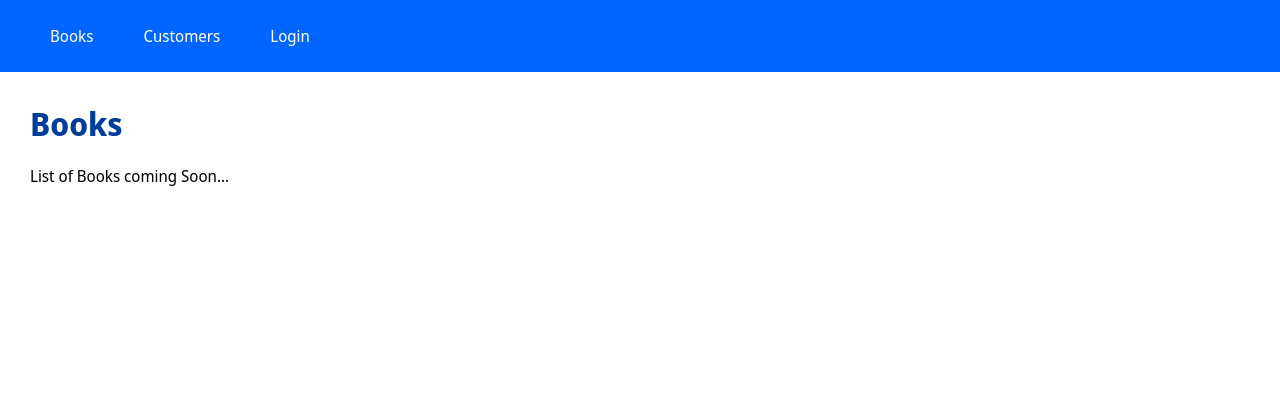
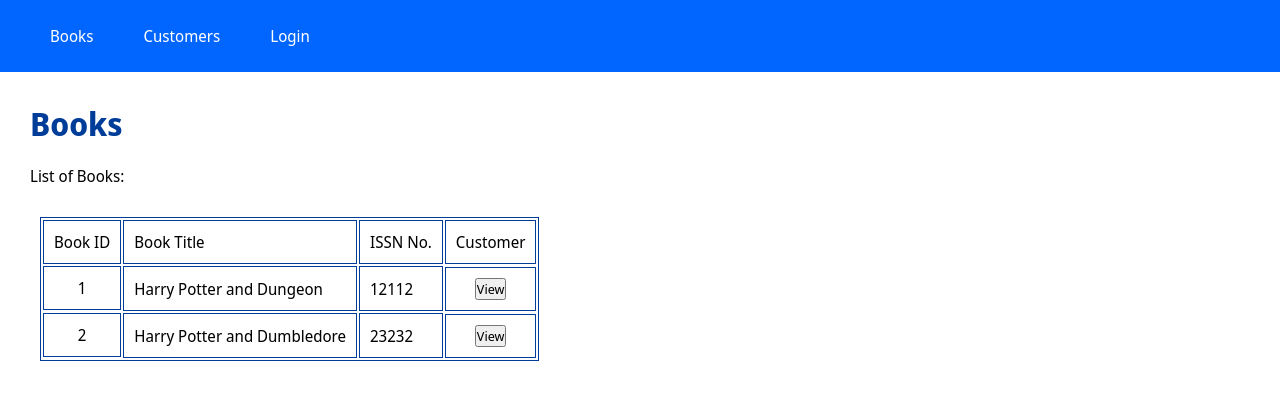
Before and after one commit to gaurav156/vue-ex, a Vue app: page / in a window 1280 px wide. Shown: the top 400 px of the page. Built offline with nearby package versions, Linux system fonts and the light colour scheme.

Commit message:
second commit

```diff
--- a/src/App.vue
+++ b/src/App.vue
@@ -51,5 +51,9 @@ export default {
     border-radius: 5px;
     /* font-weight: bold; */
   }
+  .justifyCenter{
+  display: flex;
+  justify-content: center;
+}
 
 </style>
--- a/src/components/book.vue
+++ b/src/components/book.vue
@@ -1,8 +1,35 @@
 <template>
   <div>
-    <p v-if="username">Hi {{username}}, Welcome!</p>
+    <p v-if="username">Hi {{ username }}, Welcome!</p>
     <h1>Books</h1>
-    <p>List of Books coming Soon...</p>
+    <!-- <p>List of Books coming Soon...</p> -->
+    <p>List of Books:</p>
+    <div>
+      <table class="table">
+        <thead>
+          <tr>
+            <td>Book ID</td>
+            <td>Book Title</td>
+            <td>ISSN No.</td>
+            <td>Customer</td>
+          </tr>
+        </thead>
+        <tbody>
+          <tr>
+            <td class="justifyCenter">1</td>
+            <td>Harry Potter and Dungeon</td>
+            <td >12112</td>
+            <td class="justifyCenter"><button type="button">View</button></td>
+          </tr>
+          <tr>
+            <td class="justifyCenter">2</td>
+            <td>Harry Potter and Dumbledore</td>
+            <td>23232</td>
+            <td class="justifyCenter"><button type="button">View</button></td>
+          </tr>
+        </tbody>
+      </table>
+    </div>
   </div>
   <!-- <loginLib :getUser="getUserName"/> -->
   <!-- <loginLib :getUser="username"/> -->
@@ -13,15 +40,15 @@
 // import loginLib from './login.vue'
 
 export default {
-  name: 'bookLib',
+  name: "bookLib",
   // components: {
   //   loginLib,
   // },
-  data(){
-    return{
-      username: localStorage.getItem('user-info'),
+  data() {
+    return {
+      username: localStorage.getItem("user-info"),
       // welcomeMsg: false,
-    }
+    };
   },
   // props:{
   //   username: String
@@ -32,19 +59,26 @@ export default {
   //     this.welcomeMsg=true;
   //   },
   // }
-}
+};
 </script>
 
 <style scoped>
-  h1{
+h1 {
   color: rgb(0, 61, 153);
   padding: 10px;
 }
-  p{
+p {
   padding: 10px;
 }
 div {
   padding: 10px;
   margin: 10px;
 }
+.table{
+  border: 1px solid rgb(0, 61, 153);
+}
+table td{
+  border: 1px solid rgb(0, 61, 153);
+  padding: 10px;
+}
 </style>
--- a/src/components/customer.vue
+++ b/src/components/customer.vue
@@ -2,25 +2,58 @@
   <div>
     <h1>Customers</h1>
     <p>List of Customers coming Soon...</p>
+    <div>
+      <table class="table">
+        <thead>
+          <tr>
+            <td>Customer ID</td>
+            <td>Customer Name</td>
+            <td>Membership Date</td>
+            <td class="justifyCenter">Books</td>
+          </tr>
+        </thead>
+        <tbody>
+          <tr>
+            <td class="justifyCenter">1</td>
+            <td>Somnath</td>
+            <td>01-Dec-2020</td>
+            <td class="justifyCenter"><button type="button">View</button></td>
+          </tr>
+          <tr>
+            <td class="justifyCenter">2</td>
+            <td>Pravin</td>
+            <td>01-Dec-2022</td>
+            <td class="justifyCenter"><button type="button">View</button></td>
+          </tr>
+        </tbody>
+      </table>
+    </div>
   </div>
 </template>
 
 <script>
 export default {
-  name: 'customerLib',
-}
+  name: "customerLib",
+};
 </script>
 
 <style scoped>
-  h1{
+h1 {
   color: rgb(0, 61, 153);
   padding: 10px;
 }
-  p{
+p {
   padding: 10px;
 }
 div {
   padding: 10px;
   margin: 10px;
 }
+.table{
+  border: 1px solid rgb(0, 61, 153);
+}
+table td{
+  border: 1px solid rgb(0, 61, 153);
+  padding: 10px;
+}
 </style>
```
Lines whose indentation alone changed are shown as unchanged.
